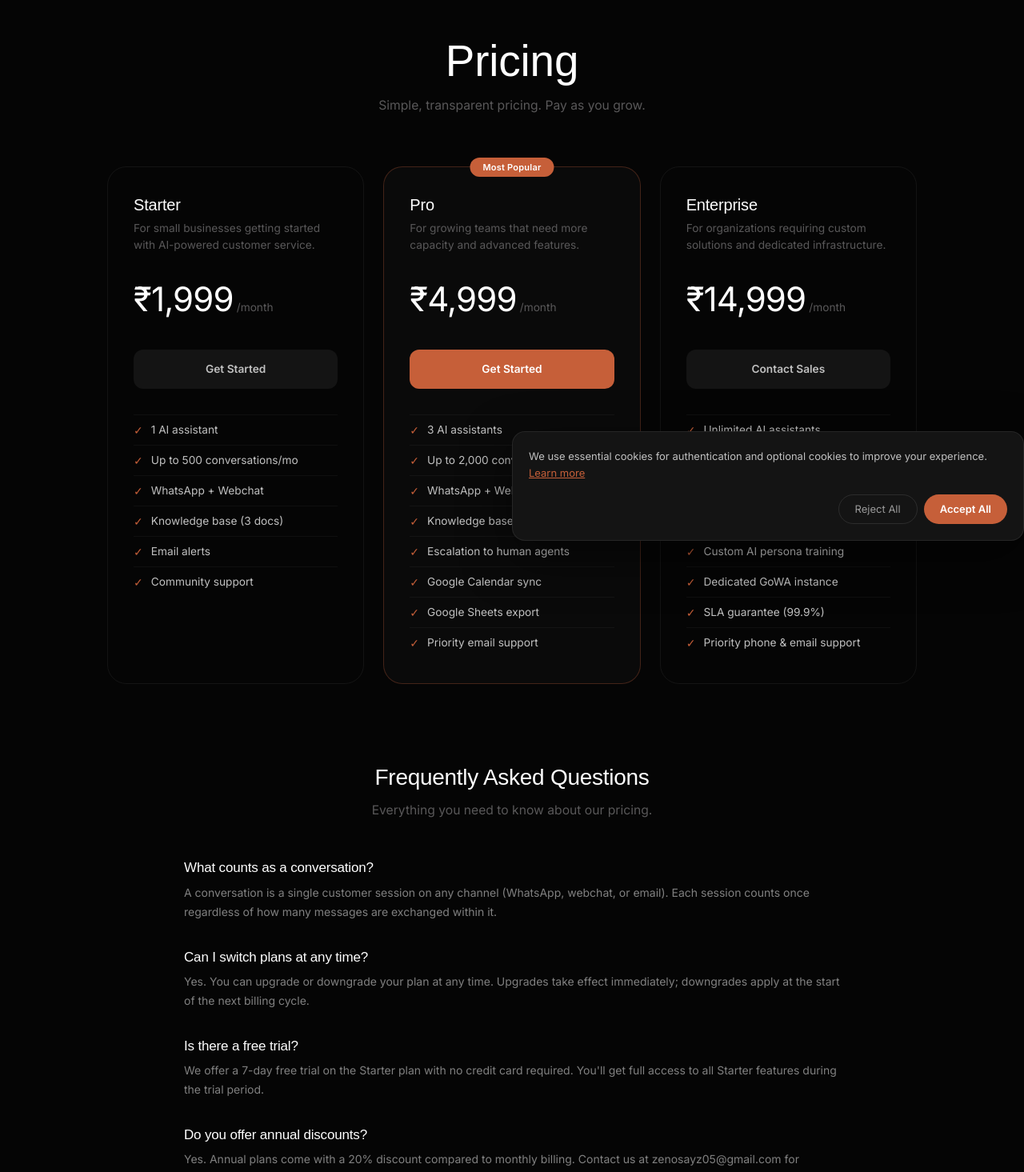
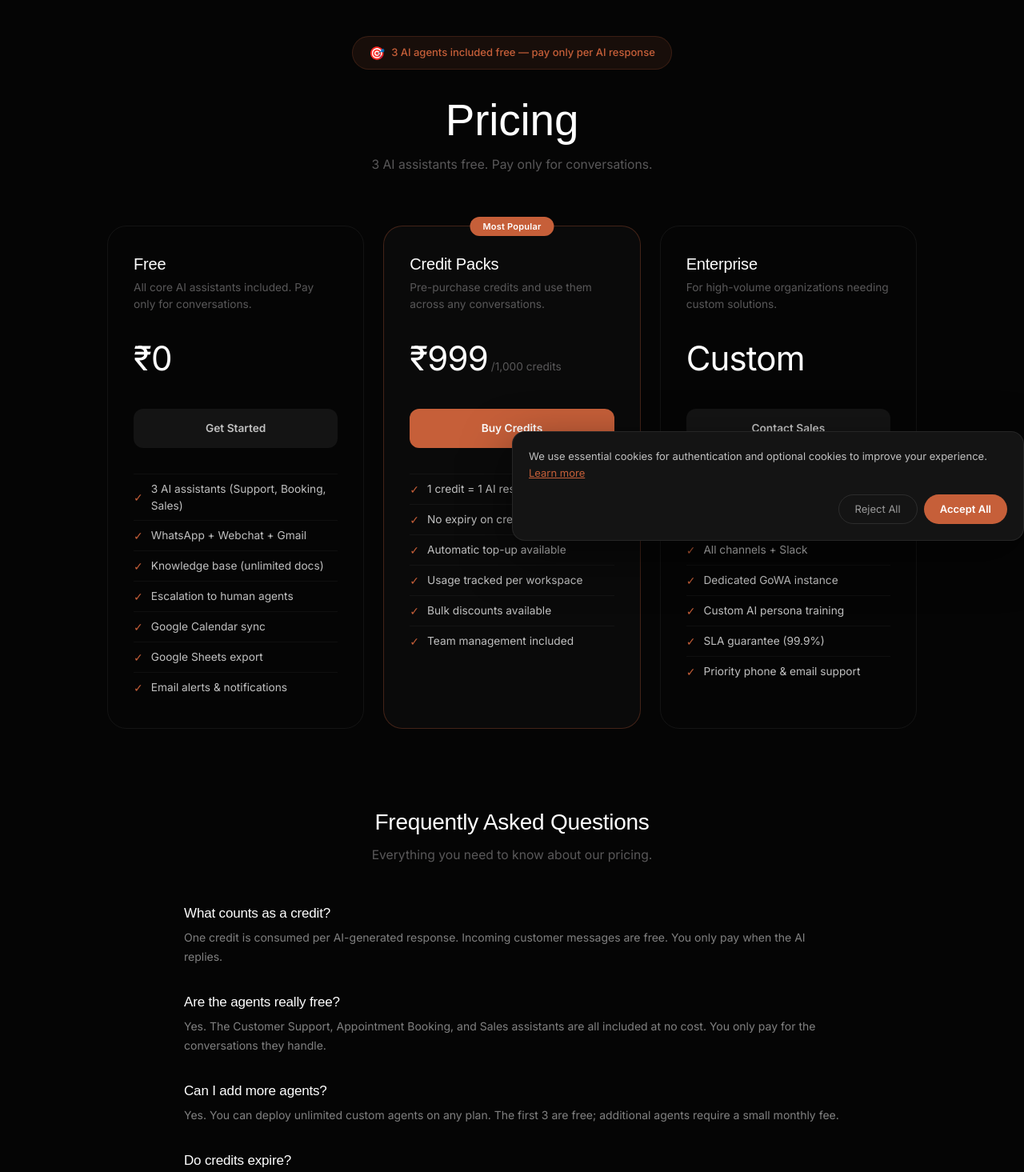
Before and after one commit to sanir321/flowcoreai, a Next.js app: page /pricing in a window 1280 px wide. Shown: the part 100-1565 px from the top of the page at 80% size. Built offline with nearby package versions, Linux system fonts and the light colour scheme; no server answers.

Commit message:
pricing: 3 agents free, credit-based model

```diff
--- a/src/app/pricing/page.tsx
+++ b/src/app/pricing/page.tsx
@@ -6,7 +6,7 @@ const siteUrl = getSiteUrl()
 
 export const metadata: Metadata = {
   title: "Pricing",
-  description: "Simple, transparent pricing for Flowcore AI's AI customer service orchestration platform. Pay as you grow.",
+  description: "3 AI assistants free. Pay only for AI responses with credits. No monthly subscription required.",
   openGraph: {
     title: "Pricing - Flowcore AI",
     description: "Simple, transparent pricing for Flowcore AI's AI customer service platform.",
@@ -17,52 +17,50 @@ export const metadata: Metadata = {
 
 const plans = [
   {
-    name: "Starter",
-    price: "₹1,999",
-    period: "/month",
-    desc: "For small businesses getting started with AI-powered customer service.",
+    name: "Free",
+    price: "₹0",
+    period: "",
+    desc: "All core AI assistants included. Pay only for conversations.",
     features: [
-      "1 AI assistant",
-      "Up to 500 conversations/mo",
-      "WhatsApp + Webchat",
-      "Knowledge base (3 docs)",
-      "Email alerts",
-      "Community support",
+      "3 AI assistants (Support, Booking, Sales)",
+      "WhatsApp + Webchat + Gmail",
+      "Knowledge base (unlimited docs)",
+      "Escalation to human agents",
+      "Google Calendar sync",
+      "Google Sheets export",
+      "Email alerts & notifications",
     ],
     cta: "Get Started",
     href: "/login",
   },
   {
-    name: "Pro",
-    price: "₹4,999",
-    period: "/month",
-    desc: "For growing teams that need more capacity and advanced features.",
+    name: "Credit Packs",
+    price: "₹999",
+    period: "/1,000 credits",
+    desc: "Pre-purchase credits and use them across any conversations.",
     popular: true,
     features: [
-      "3 AI assistants",
-      "Up to 2,000 conversations/mo",
-      "WhatsApp + Webchat + Gmail",
-      "Knowledge base (20 docs)",
-      "Escalation to human agents",
-      "Google Calendar sync",
-      "Google Sheets export",
-      "Priority email support",
+      "1 credit = 1 AI response",
+      "No expiry on credits",
+      "Automatic top-up available",
+      "Usage tracked per workspace",
+      "Bulk discounts available",
+      "Team management included",
     ],
-    cta: "Get Started",
+    cta: "Buy Credits",
     href: "/login",
   },
   {
     name: "Enterprise",
-    price: "₹14,999",
-    period: "/month",
-    desc: "For organizations requiring custom solutions and dedicated infrastructure.",
+    price: "Custom",
+    period: "",
+    desc: "For high-volume organizations needing custom solutions.",
     features: [
       "Unlimited AI assistants",
-      "Unlimited conversations",
+      "Volume credit discounts",
       "All channels + Slack",
-      "Knowledge base (unlimited)",
+      "Dedicated GoWA instance",
       "Custom AI persona training",
-      "Dedicated GoWA instance",
       "SLA guarantee (99.9%)",
       "Priority phone & email support",
     ],
@@ -73,20 +71,28 @@ const plans = [
 
 const faqs = [
   {
-    q: "What counts as a conversation?",
-    a: "A conversation is a single customer session on any channel (WhatsApp, webchat, or email). Each session counts once regardless of how many messages are exchanged within it.",
+    q: "What counts as a credit?",
+    a: "One credit is consumed per AI-generated response. Incoming customer messages are free. You only pay when the AI replies.",
   },
   {
-    q: "Can I switch plans at any time?",
-    a: "Yes. You can upgrade or downgrade your plan at any time. Upgrades take effect immediately; downgrades apply at the start of the next billing cycle.",
+    q: "Are the agents really free?",
+    a: "Yes. The Customer Support, Appointment Booking, and Sales assistants are all included at no cost. You only pay for the conversations they handle.",
   },
   {
-    q: "Is there a free trial?",
-    a: "We offer a 7-day free trial on the Starter plan with no credit card required. You'll get full access to all Starter features during the trial period.",
+    q: "Can I add more agents?",
+    a: "Yes. You can deploy unlimited custom agents on any plan. The first 3 are free; additional agents require a small monthly fee.",
+  },
+  {
+    q: "Do credits expire?",
+    a: "No. Credits never expire. Purchase once and use them whenever you need, across any of your workspaces.",
+  },
+  {
+    q: "What happens if I run out of credits?",
+    a: "The AI pauses responses and a fallback message is shown. You can set up automatic top-up so you never run out.",
   },
   {
     q: "Do you offer annual discounts?",
-    a: "Yes. Annual plans come with a 20% discount compared to monthly billing. Contact us at zenosayz05@gmail.com for invoicing and enterprise procurement.",
+    a: "Yes. Annual credit packs come with a 20% bonus. Contact us at zenosayz05@gmail.com for enterprise procurement.",
   },
 ]
 
@@ -121,6 +127,15 @@ export default function PricingPage() {
 
       <main style={{ maxWidth: "1060px", margin: "0 auto", padding: "80px 24px 120px" }}>
         <header style={{ marginBottom: "64px", textAlign: "center" }}>
+          <div style={{
+            display: "inline-flex", alignItems: "center", gap: "8px",
+            background: "rgba(198,95,57,0.1)", border: "1px solid rgba(198,95,57,0.2)",
+            borderRadius: "100px", padding: "8px 20px", marginBottom: "32px",
+            fontSize: "13px", color: "#c65f39", fontWeight: 500,
+          }}>
+            <span style={{ fontSize: "16px" }}>🎯</span>
+            3 AI agents included free — pay only per AI response
+          </div>
           <h1 style={{
             fontSize: "54.8345px", fontWeight: 400,
             lineHeight: "63.0597px", letterSpacing: "-0.15667px",
@@ -129,7 +144,7 @@ export default function PricingPage() {
             Pricing
           </h1>
           <p style={{ fontSize: "15.667px", color: "#595859", marginTop: "12px" }}>
-            Simple, transparent pricing. Pay as you grow.
+            3 AI assistants free. Pay only for conversations.
           </p>
         </header>
 
```
